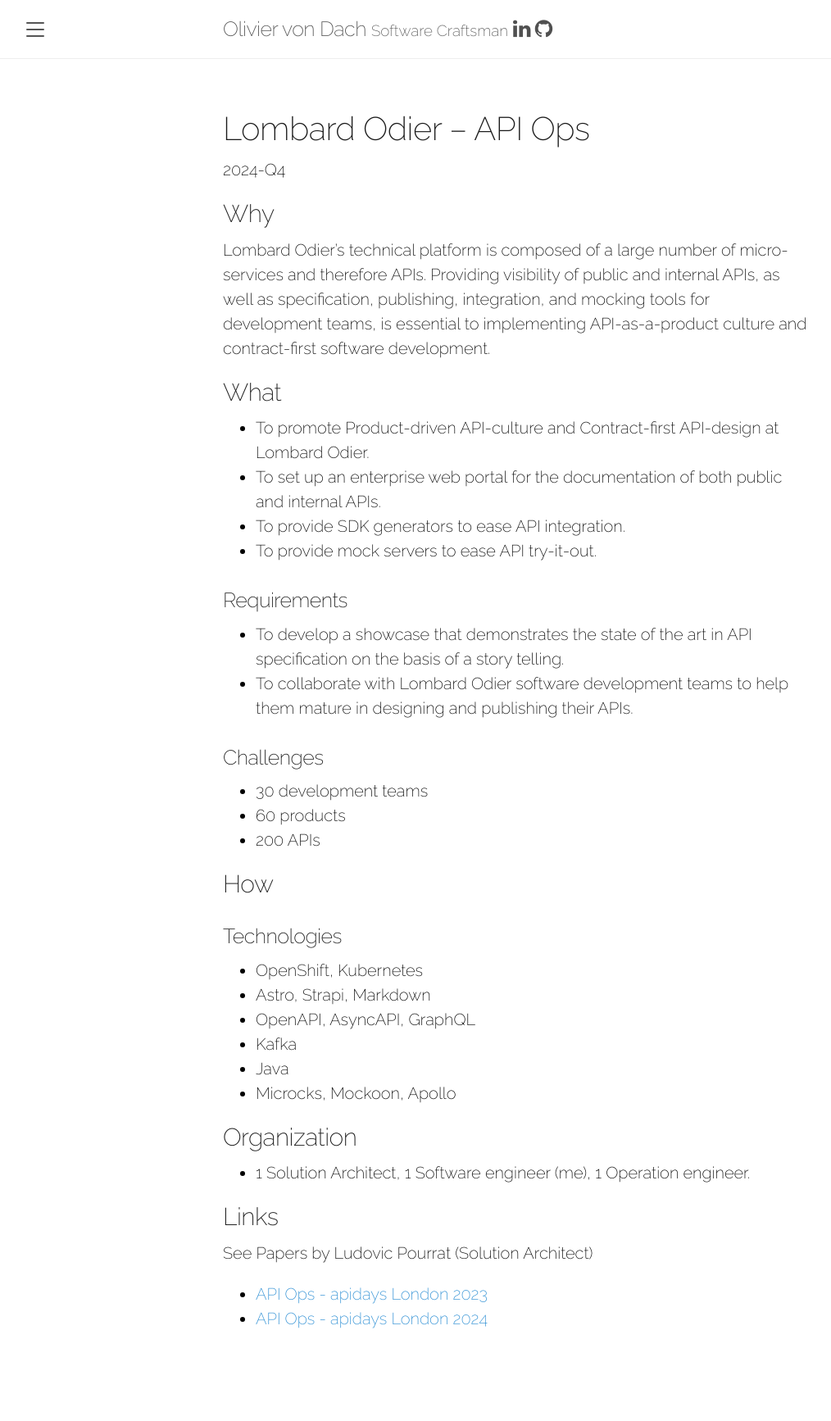
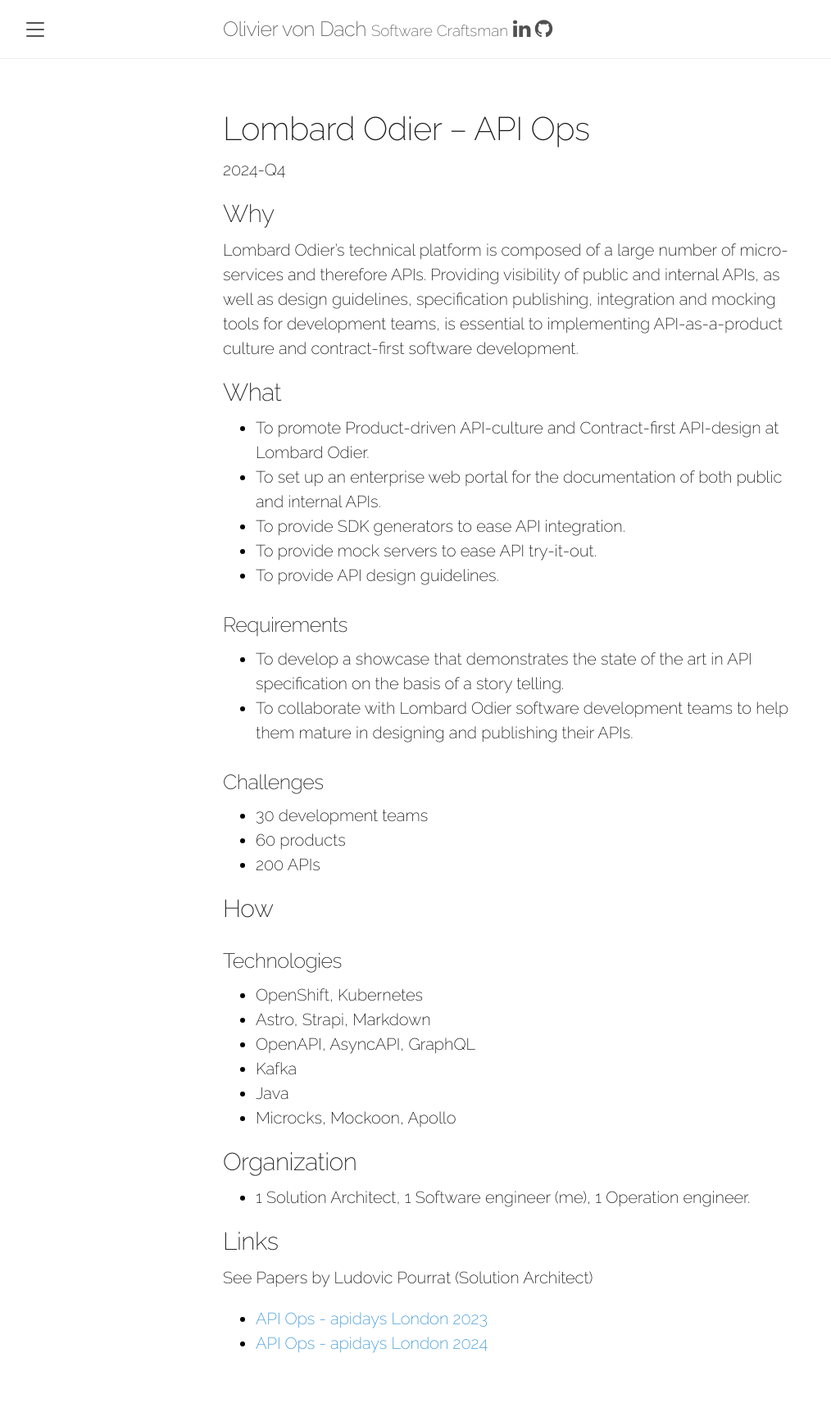
Before and after one commit to vondacho/vondacho.github.io, a Jekyll site: the page built from projects/lombardodier-api-ops.md, in a window 1280 px wide. Shown: the whole page at 82% size, without its empty margins (8-1022 px from the left). Built offline with Jekyll 4.4.1, drawn with Linux system fonts in a browser that asks for light colours; before the commit the page ends 1704 px from its top, so only the background shows below that.

Commit message:
refined api ops project

```diff
--- a/projects/lombardodier-api-ops.md
+++ b/projects/lombardodier-api-ops.md
@@ -6,7 +6,8 @@
 2024-Q4
 
 ## Why
-Lombard Odier's technical platform is composed of a large number of micro-services and therefore APIs. Providing visibility of public and internal APIs, as well as specification, publishing, integration, and mocking tools for development teams, is essential to implementing API-as-a-product culture and contract-first software development.
+
+Lombard Odier's technical platform is composed of a large number of micro-services and therefore APIs. Providing visibility of public and internal APIs, as well as design guidelines, specification publishing, integration and mocking tools for development teams, is essential to implementing API-as-a-product culture and contract-first software development.
 
 ## What
 
@@ -14,6 +15,7 @@
 * To set up an enterprise web portal for the documentation of both public and internal APIs.
 * To provide SDK generators to ease API integration.
 * To provide mock servers to ease API try-it-out.
+* To provide API design guidelines.
 
 ### Requirements
 
```
